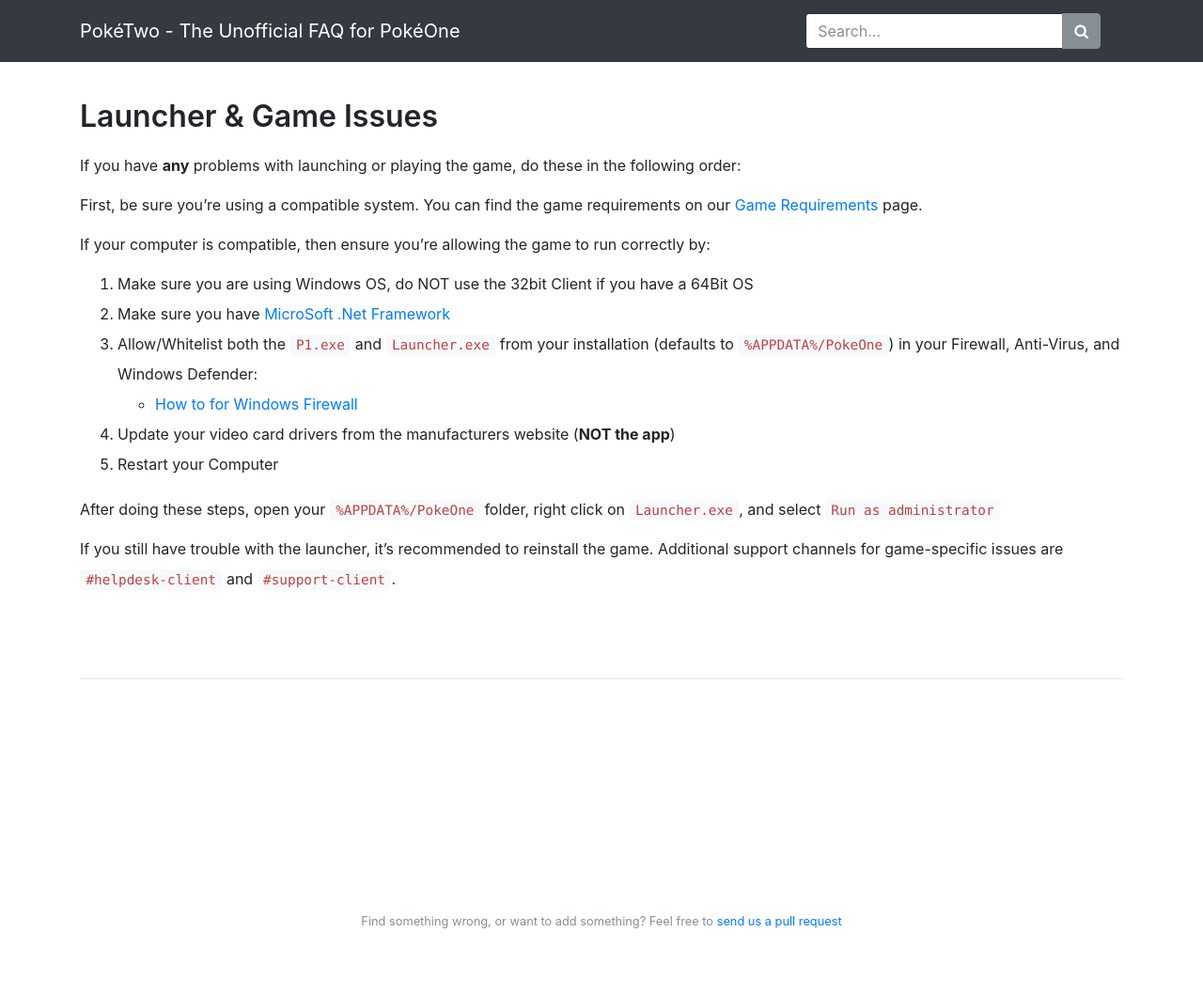
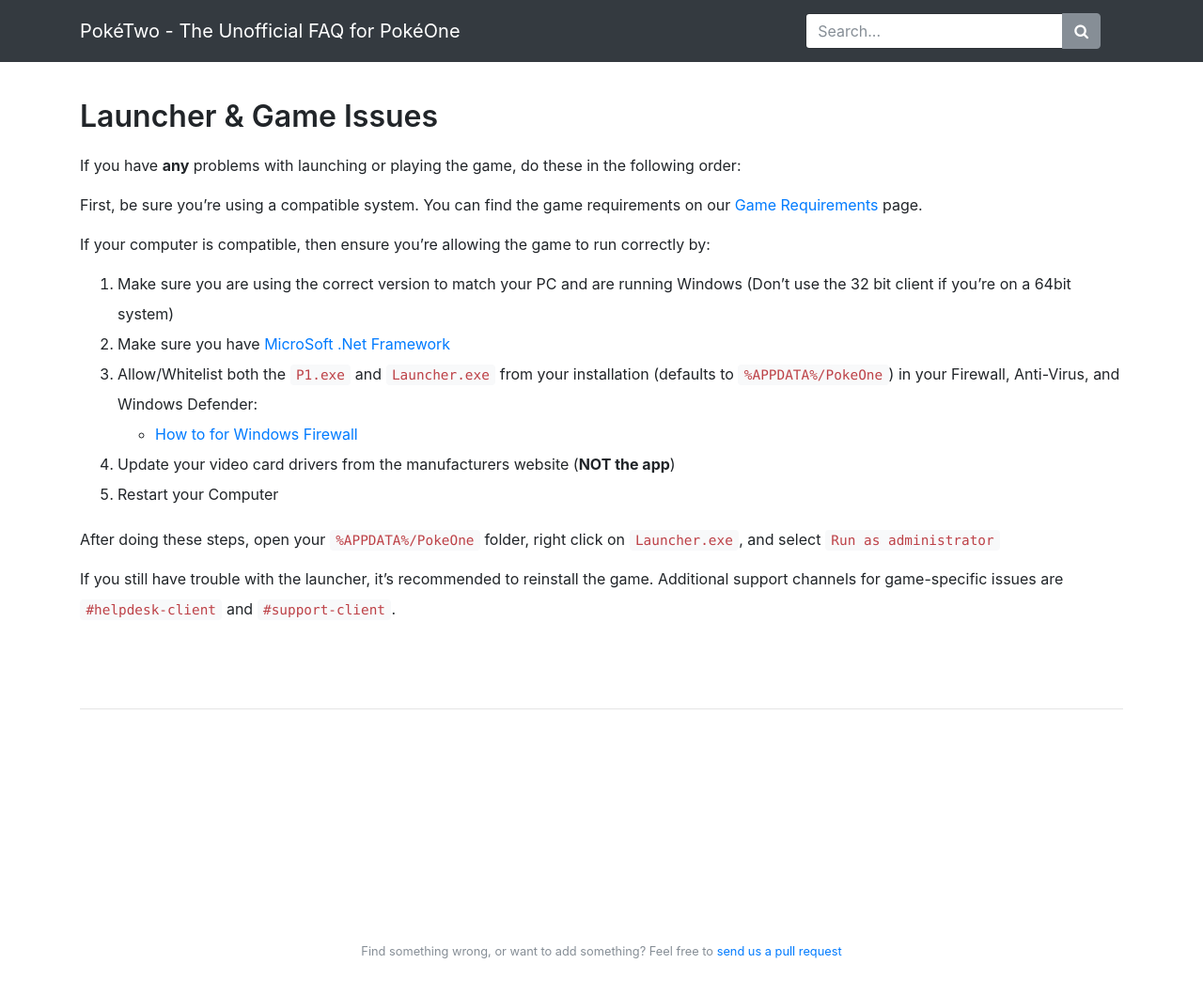
Before and after one commit to X3I/poketwo.com, a Jekyll site: the page built from _pages/support/issues.md, in a window 1280 px wide and 1127 px high. Shown: the top 1059 px of the window at 94% size. Built offline with Jekyll 4.4.1, drawn with Linux system fonts in a browser that asks for light colours; nearby versions of some CDN libraries; our own code applies the rules of GitHub Pages for plain Markdown files.

Commit message:
Update issues.md

```diff
--- a/_pages/support/issues.md
+++ b/_pages/support/issues.md
@@ -28,7 +28,7 @@
 If your computer is compatible, then ensure you're allowing the game to run
 correctly by:
 
-1. Make sure you are using Windows OS, do NOT use the 32bit Client if you have a 64Bit OS
+1. Make sure you are using the correct version to match your PC and are running Windows (Don't use the 32 bit client if you're on a 64bit system)
 2. Make sure you have [MicroSoft .Net Framework](https://www.microsoft.com/en-au/download/details.aspx?id=48130)
 3. Allow/Whitelist both the `P1.exe` and `Launcher.exe` from your installation
   (defaults to `%APPDATA%/PokeOne`) in your Firewall, Anti-Virus, and Windows
```
